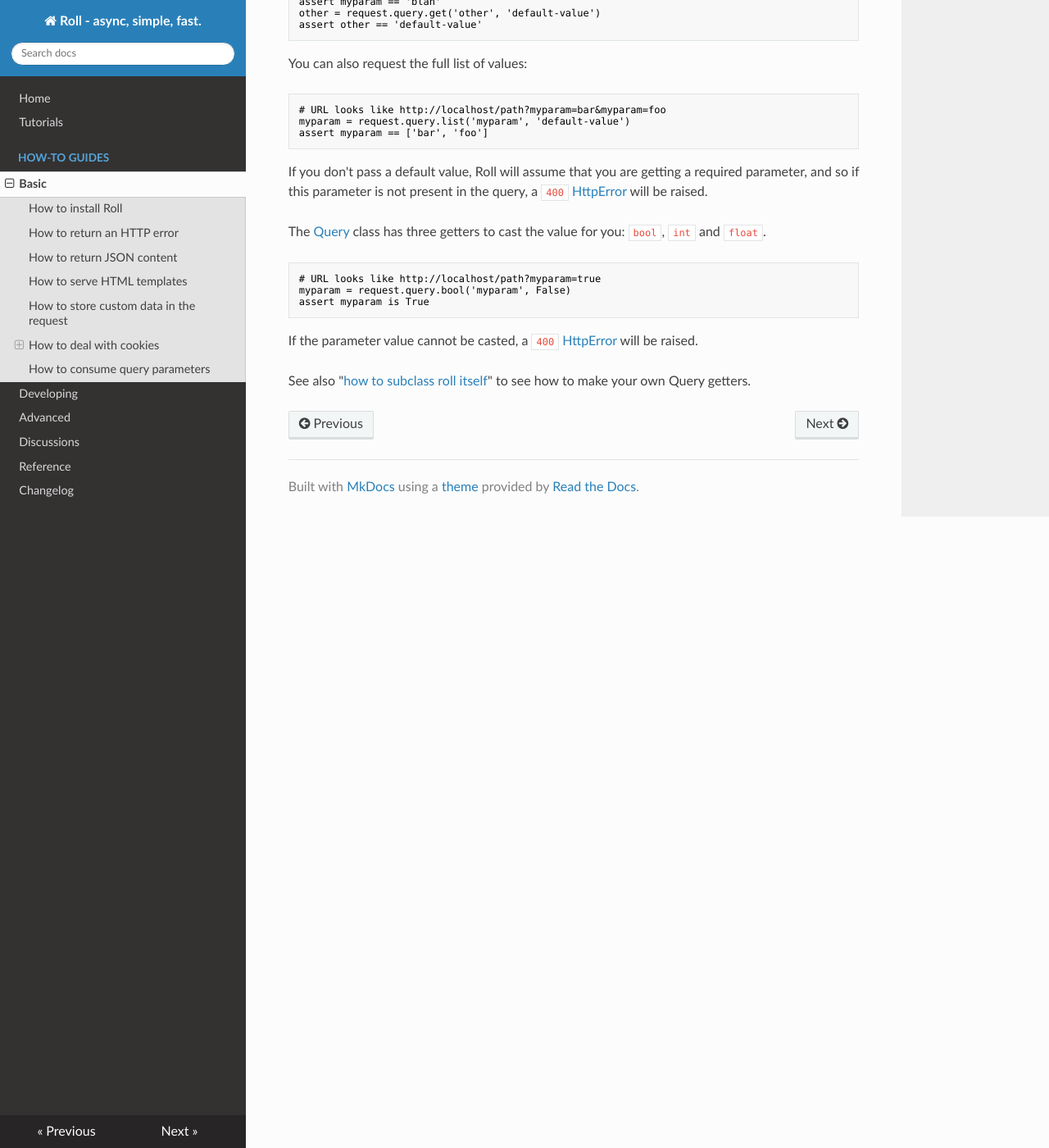
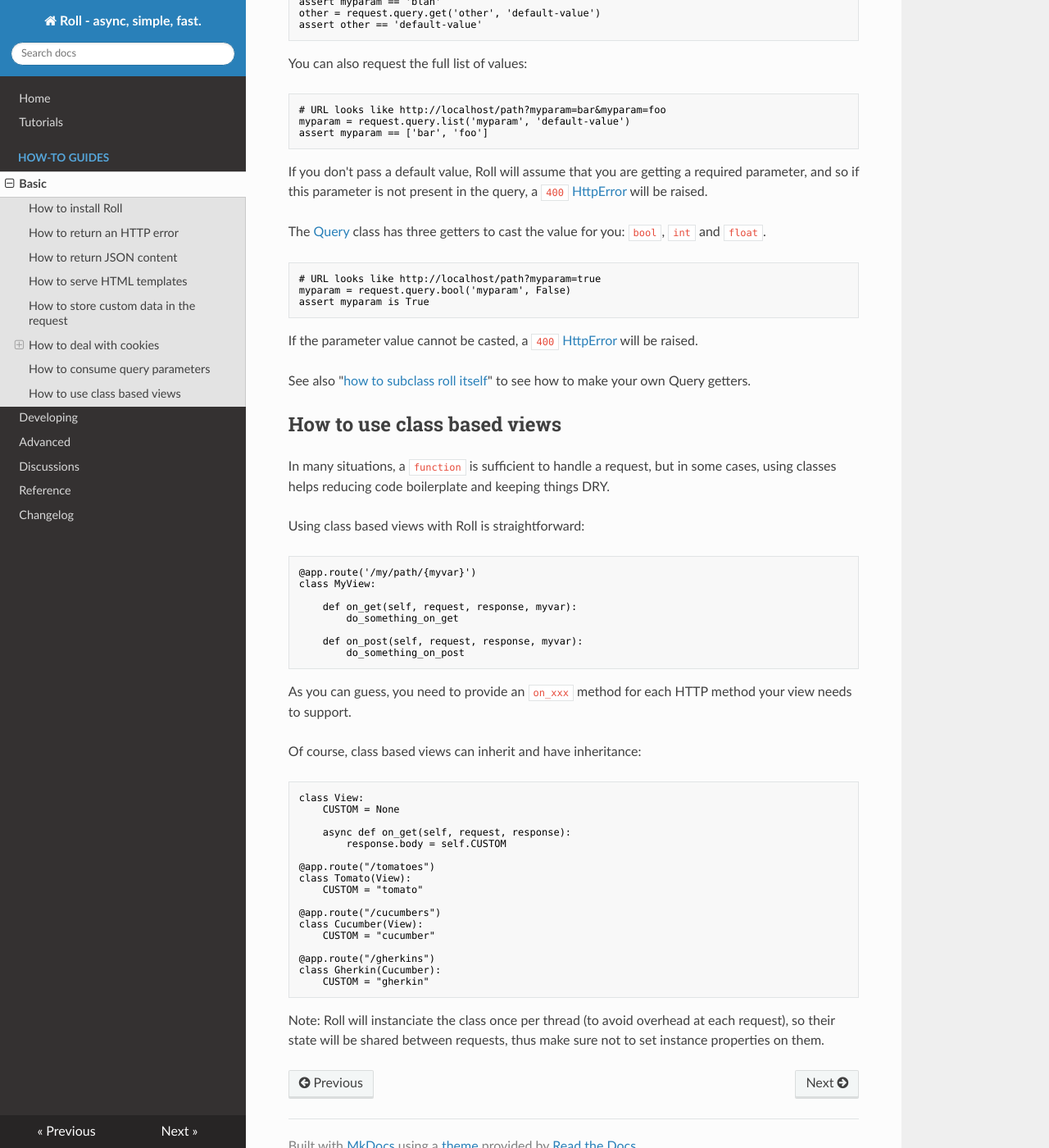
Before and after one commit to pyrates/roll, an MkDocs documentation site: the page built from docs/how-to/basic.md, in a window 1280 px wide and 1400 px high, scrolled down 2928 px. Shown: the whole window at 82% size. Built offline with MkDocs 1.6.1, drawn with Linux system fonts in a browser that asks for light colours; nearby versions of some CDN libraries; old or Windows-style settings are respelled for this version of MkDocs.

````diff
--- a/docs/how-to/basic.md
+++ b/docs/how-to/basic.md
@@ -188,3 +188,52 @@ will be raised.
 
 See also "[how to subclass roll itself](/how-to/advanced.md#how-to-subclass-roll-itself)"
 to see how to make your own Query getters.
+
+
+## How to use class based views
+
+In many situations, a `function` is sufficient to handle a request, but in some
+cases, using classes helps reducing code boilerplate and keeping things DRY.
+
+Using class based views with Roll is straightforward:
+
+
+```python3
+@app.route('/my/path/{myvar}')
+class MyView:
+
+    def on_get(self, request, response, myvar):
+        do_something_on_get
+
+    def on_post(self, request, response, myvar):
+        do_something_on_post
+```
+
+As you can guess, you need to provide an `on_xxx` method for each HTTP method
+your view needs to support.
+
+Of course, class based views can inherit and have inheritance:
+
+```python3
+class View:
+    CUSTOM = None
+
+    async def on_get(self, request, response):
+        response.body = self.CUSTOM
+
+@app.route("/tomatoes")
+class Tomato(View):
+    CUSTOM = "tomato"
+
+@app.route("/cucumbers")
+class Cucumber(View):
+    CUSTOM = "cucumber"
+
+@app.route("/gherkins")
+class Gherkin(Cucumber):
+    CUSTOM = "gherkin"
+```
+
+Note: Roll will instanciate the class once per thread (to avoid overhead at each
+request), so their state will be shared between requests, thus make sure not to
+set instance properties on them.
--- a/mkdocs.yml
+++ b/mkdocs.yml
@@ -1,5 +1,5 @@
 site_name: Roll - async, simple, fast.
-pages:
+nav:
   - Home: index.md
   - Tutorials: tutorials.md
   - How-to guides:
````
Also changed, not shown: docs/how-to/advanced.md (+5 -5 lines), docs/reference.md (+35 -4 lines), 1 other file.
